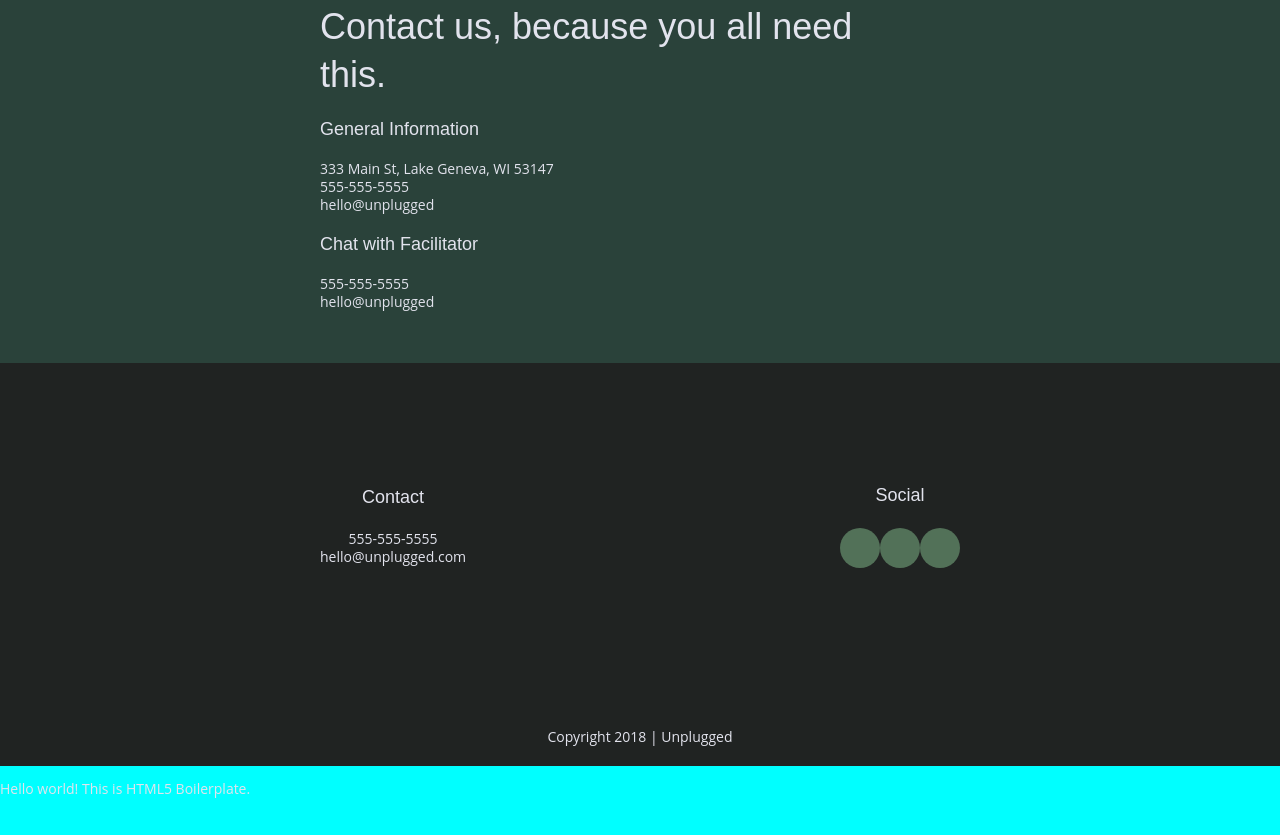
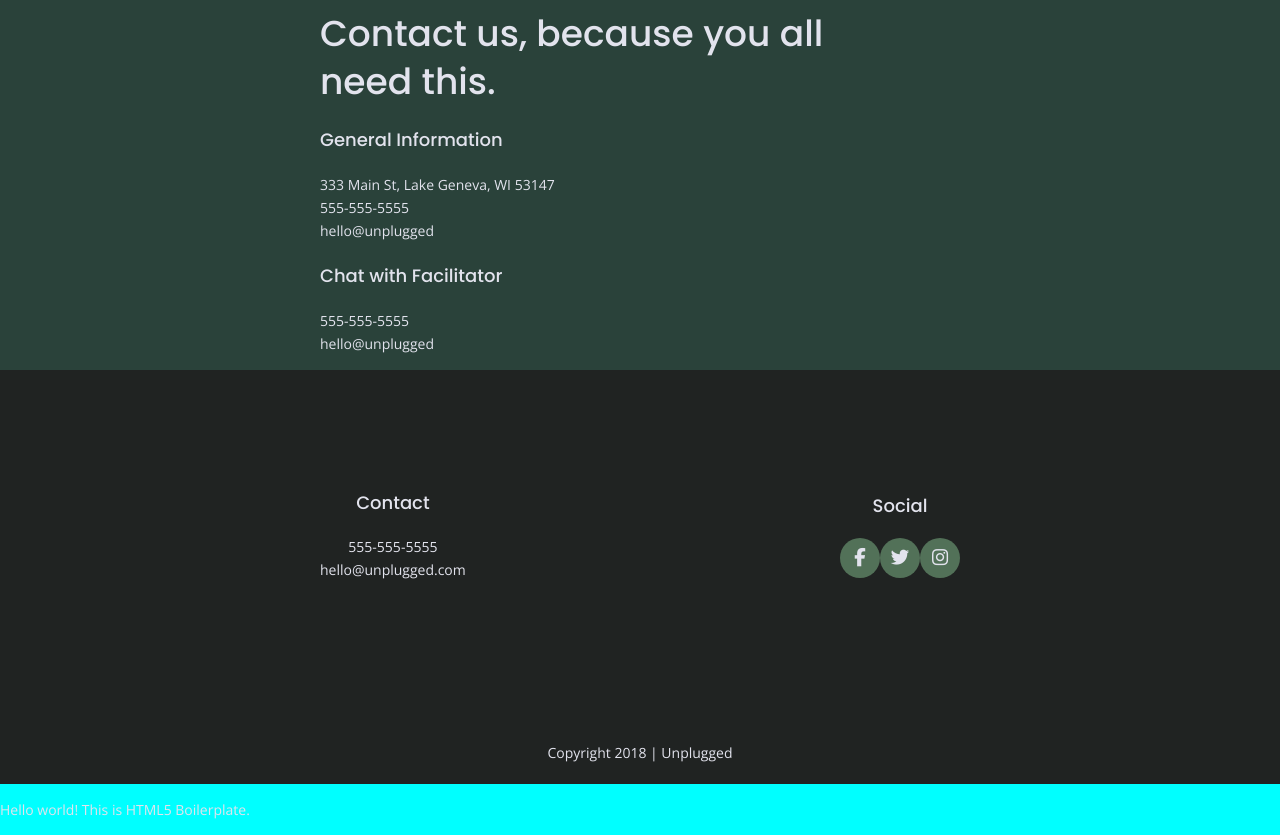
Before and after one commit to vanesa5/206-unplugged, a website: page about/index.html in a window 1280 px wide. Shown: the part 1073-1908 px from the top of the page. Before the commit the page ends 1885 px from the top, so only its background shows below. Drawn offline with nearby package versions, Linux system fonts and the light colour scheme.

Commit message:
Added social icons and changed logo image from jpg to png.

```diff
--- a/about/index.html
+++ b/about/index.html
@@ -20,6 +20,13 @@
   <link rel="stylesheet" href="../css/main.css">
 
   <meta name="theme-color" content="#fafafa">
+
+  <!-- Google Fonts -->
+  <link href="https://fonts.googleapis.com/css?family=Open+Sans:400,700|Poppins:500,700" rel="stylesheet">
+
+  <!--Font Awesome-->
+  <script src="https://kit.fontawesome.com/8d7a687828.js" crossorigin="anonymous"></script>
+
 </head>
 
 <body>
@@ -28,7 +35,7 @@
   <header>
     <div class="content-wrapper">
       <figure>
-        <a href="#"><img src="../img/unpluggedlogo.jpg" alt="Unplugged logo"></a>
+        <a href="#"><img src="../img/unpluggedlogo.png" alt="Unplugged logo"></a>      </figure>
       </figure>
       <div class='header-divider'></div>
         <nav>
@@ -97,13 +104,13 @@
             <h4>Social</h4>
               <div class="social-icons">
                 <p>
-                  <a href="https://www.facebook.com/Skillcrush/" target="_blank"></a>
+                  <a href="https://www.facebook.com/Skillcrush/" target="_blank"><i class="fab fa-facebook-f"></i></a>
                 </p>
                 <p>
-                  <a href="https://twitter.com/Skillcrush" target="_blank"></a>
+                  <a href="https://twitter.com/Skillcrush" target="_blank"><i class="fab fa-twitter"></i></a>
                 </p>
                 <p>
-                  <a href="https://www.instagram.com/skillcrush/" target="_blank"></a>
+                  <a href="https://www.instagram.com/skillcrush/" target="_blank"><i class="fab fa-instagram"></i></a>
                 </p>
               </div>
           </div>
--- a/css/main.css
+++ b/css/main.css
@@ -138,7 +138,7 @@ h4 {
 
 p {
   font-size: .875em;
-  line-height: 1.285;
+  line-height: 23px;
 
 }
 
@@ -253,7 +253,7 @@ footer .contact{
 
 footer .social-icons {
   display: flex;
-  justify-content: space-around;
+  justify-content: space-between;
   align-items: center;
 }
 
@@ -267,11 +267,7 @@ footer .social-icons p {
   align-items: center;
 }
 
-footer .social-icons p a {
-  color: #e2e3ed;
-}
-
-footer .social-icons p a i {
+footer .social-icons p i {
   font-size: 1.3125em;
 }
 
```
Also changed, not shown: faq/index.html (+11 -5 lines), index.html (+4 -4 lines), img/unpluggedlogo.jpg (deleted), img/unpluggedlogo.png (added).
